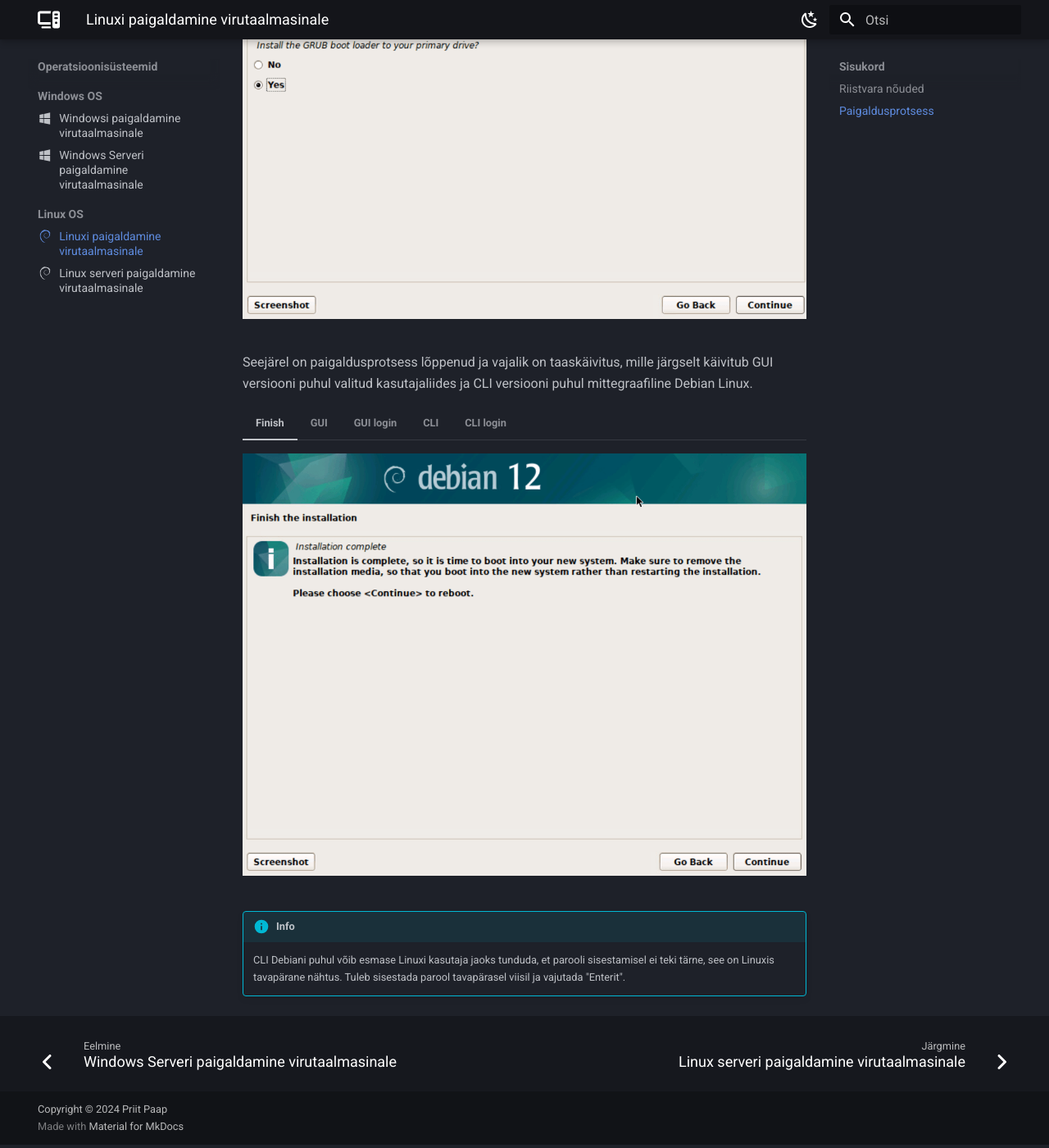
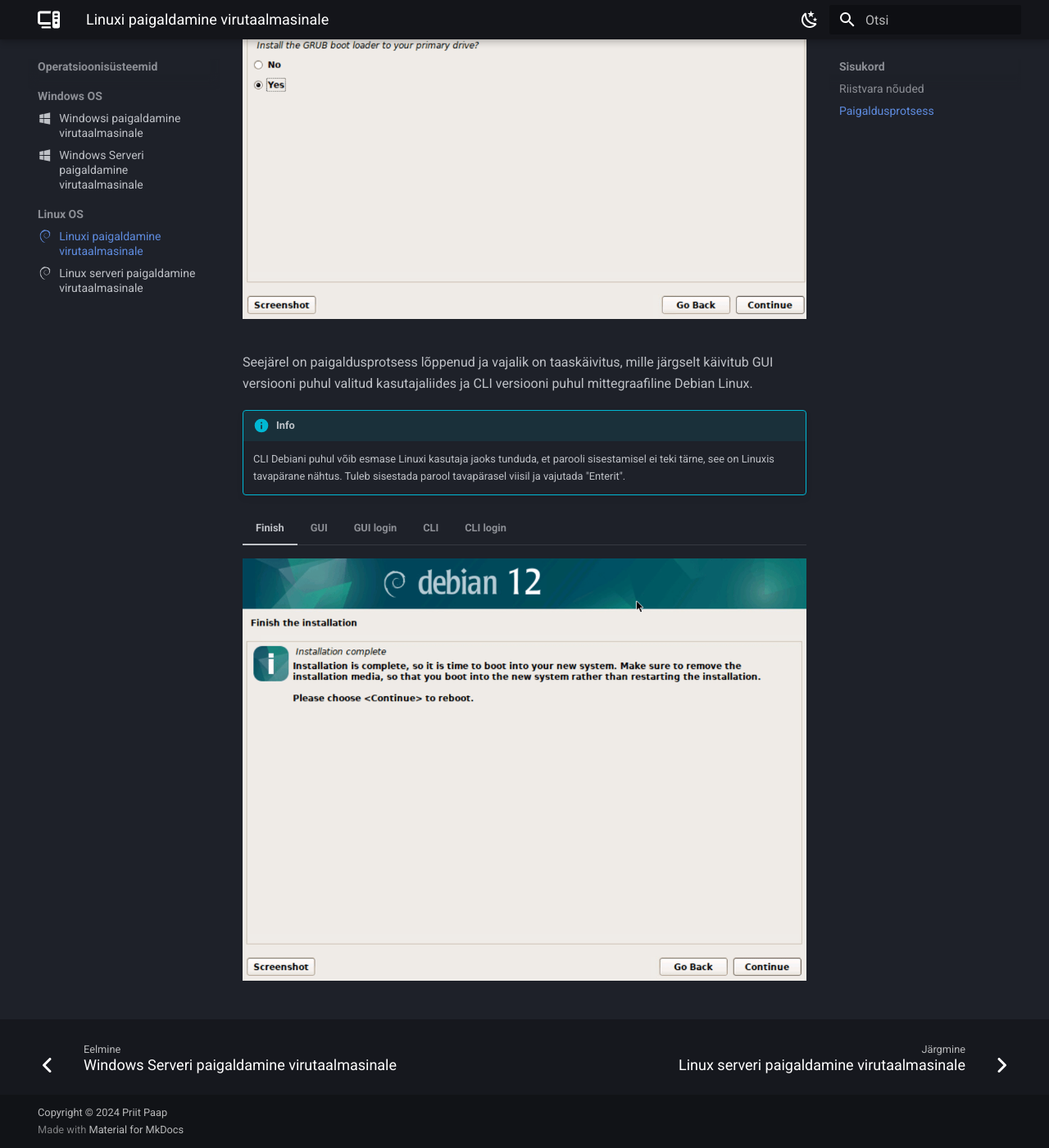
Before and after one commit to priitpaap/priitpaap.github.io, an MkDocs documentation site: the page built from docs/debpaigaldus.md, in a window 1280 px wide and 1400 px high, scrolled down 8018 px. Shown: the whole window at 82% size. Built offline with MkDocs 1.6.1 and Material for MkDocs 9.7.7, drawn with Linux system fonts in a browser that asks for light colours; part of the change alters nothing that is shown.

```diff
--- a/docs/debpaigaldus.md
+++ b/docs/debpaigaldus.md
@@ -221,6 +221,10 @@ Viimaseks valikuks on paigaldusprotsessis alglaaduri paigaldamine. Kui tegemist
 
 Seejärel on paigaldusprotsess lõppenud ja vajalik on taaskäivitus, mille järgselt käivitub GUI versiooni puhul valitud kasutajaliides ja CLI versiooni puhul mittegraafiline Debian Linux.
 
+!!! info
+
+    CLI Debiani puhul võib esmase Linuxi kasutaja jaoks tunduda, et parooli sisestamisel ei teki tärne, see on  Linuxis tavapärane nähtus. Tuleb sisestada parool tavapärasel viisil ja vajutada "Enterit".
+
 === "Finish"
 
     ![Installer](images/finish.png)
@@ -240,8 +244,3 @@ Seejärel on paigaldusprotsess lõppenud ja vajalik on taaskäivitus, mille jär
 === "CLI login"
 
     ![Installer](images/login4.png)
-
-
-!!! info
-
-    CLI Debiani puhul võib esmase Linuxi kasutaja jaoks tunduda, et parooli sisestamisel ei teki tärne, see on  Linuxis tavapärane nähtus. Tuleb sisestada parool tavapärasel viisil ja vajutada "Enterit".
```
